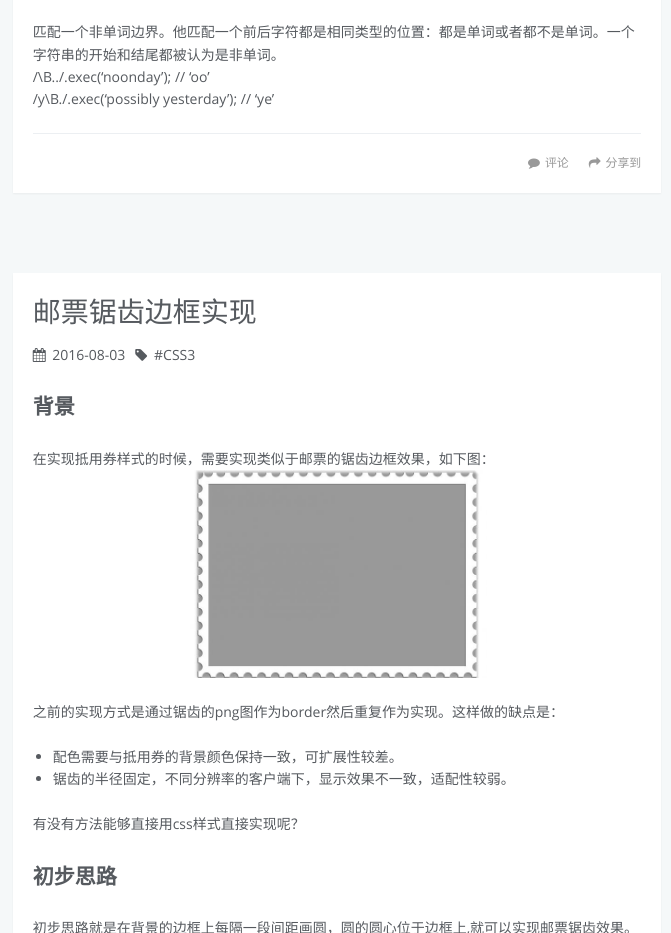
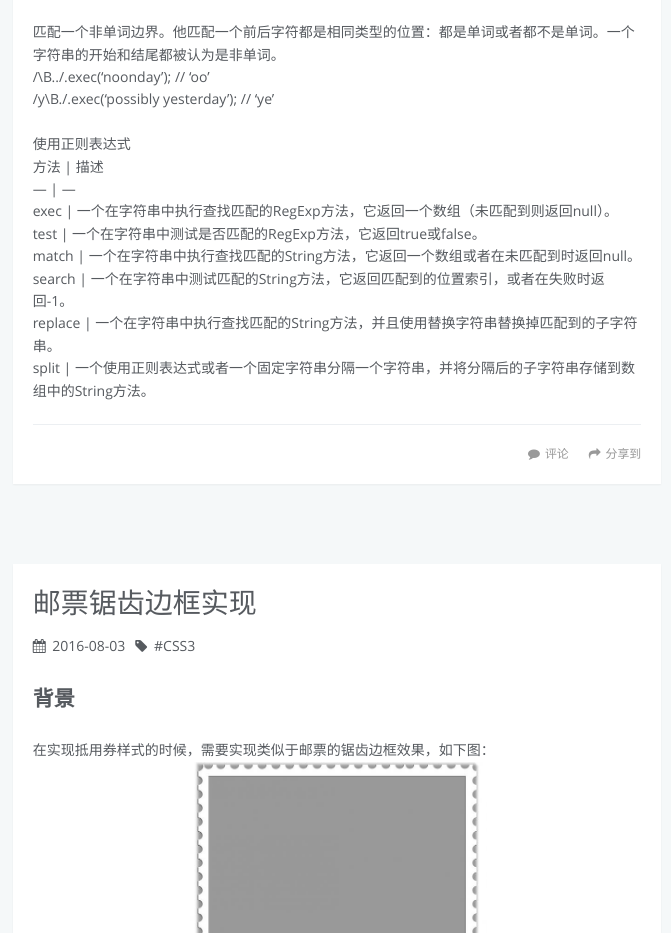
Before and after one commit to rockets1131/rockets1131.github.io, a plain HTML site: page index.html in a window 1280 px wide. Shown: the part 5166-6099 px from the top of the page, without its empty margins (303-974 px from the left). Drawn offline with Linux system fonts and the light colour scheme; no server answers.

Commit message:
Site updated: 2016-10-13 18:16:35

```diff
--- a/index.html
+++ b/index.html
@@ -443,6 +443,7 @@
 </table>
 <h3 id="单词边界"><a href="#单词边界" class="headerlink" title="单词边界"></a>单词边界</h3><p>匹配一个词的边界。一个词的边界就是一个词不被另外一个词跟随的位置或者不是另一个词汇字符前边的位置。注意，一个匹配的词的边界并不包含在匹配的内容中。换句话说，一个匹配的词的边界的内容的长度是0。<br><figure class="highlight js"><table><tr><td class="gutter"><pre><div class="line">1</div><div class="line">2</div></pre></td><td class="code"><pre><div class="line">/\bm/.exec(<span class="string">'moon'</span>); <span class="comment">// 'm'</span></div><div class="line">/oo\b/.exec(<span class="string">'moon'</span>); <span class="comment">// null 因为'oo'被一个词汇字符'n'紧跟着。</span></div></pre></td></tr></table></figure></p>
 <h3 id="非单词边界"><a href="#非单词边界" class="headerlink" title="非单词边界"></a>非单词边界</h3><p>匹配一个非单词边界。他匹配一个前后字符都是相同类型的位置：都是单词或者都不是单词。一个字符串的开始和结尾都被认为是非单词。<br>/\B../.exec(‘noonday’); // ‘oo’<br>/y\B./.exec(‘possibly yesterday’); // ‘ye’</p>
+<p>使用正则表达式<br>方法 | 描述<br>— | —<br>exec | 一个在字符串中执行查找匹配的RegExp方法，它返回一个数组（未匹配到则返回null）。<br>test | 一个在字符串中测试是否匹配的RegExp方法，它返回true或false。<br>match | 一个在字符串中执行查找匹配的String方法，它返回一个数组或者在未匹配到时返回null。<br>search | 一个在字符串中测试匹配的String方法，它返回匹配到的位置索引，或者在失败时返回-1。<br>replace | 一个在字符串中执行查找匹配的String方法，并且使用替换字符串替换掉匹配到的子字符串。<br>split | 一个使用正则表达式或者一个固定字符串分隔一个字符串，并将分隔后的子字符串存储到数组中的String方法。</p>
 
 
         </div>
```
Also changed, not shown: 2016/10/09/regular-expressions/index.html (+2 -1 lines).
